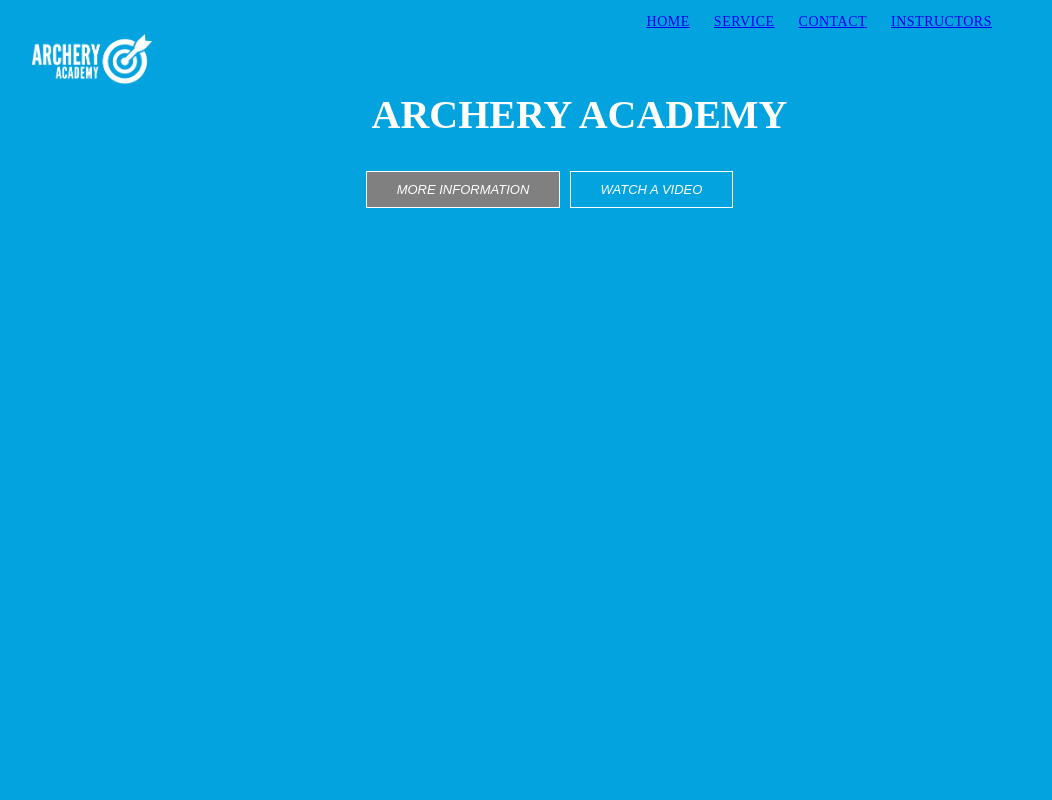
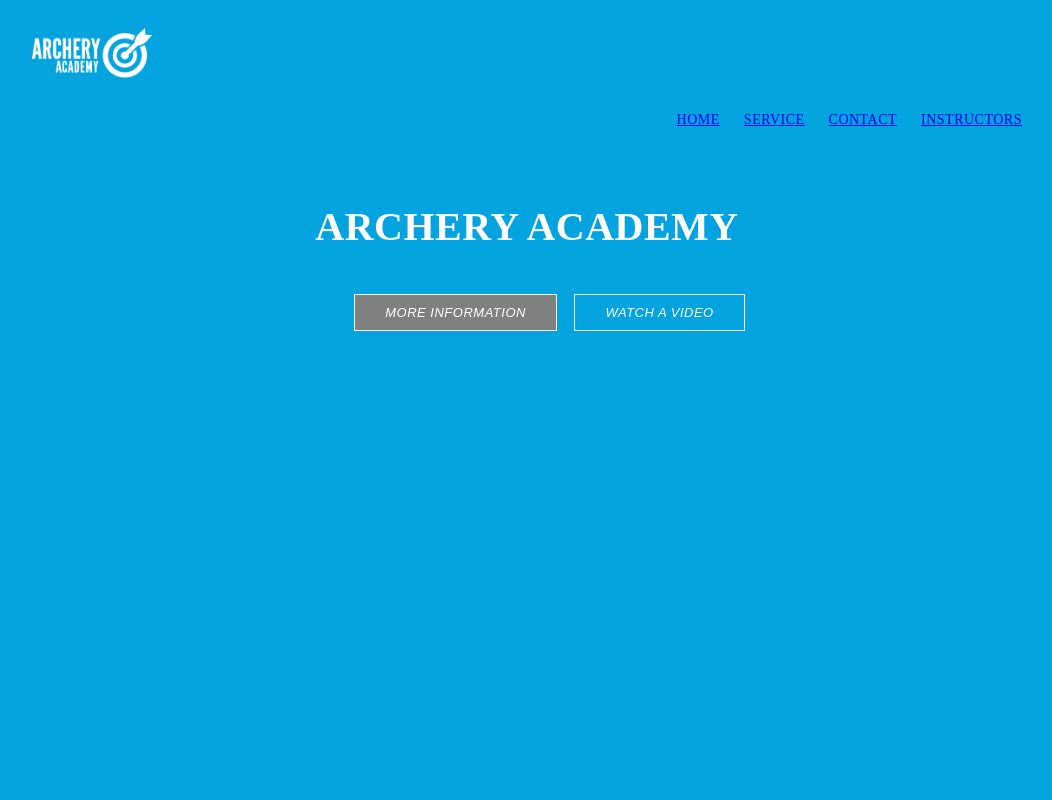
Before and after one commit to GuzmanFF/Archery-Project, a plain HTML site: page index.html in a window 1280 px wide. Shown: the top 800 px of the page, without its empty margins (128-1180 px from the left). Drawn offline with Linux system fonts and the light colour scheme.

Commit message:
Main Page/Menu section

```diff
--- a/index.html
+++ b/index.html
@@ -4,13 +4,14 @@
 	<meta charset="utf-8">
 	<title>Archery Academy</title>
 	<link href="styles/main.css" rel="stylesheet" type="text/css">
+	<link href="https://fonts.googleapis.com/css?family=Lato&display=swap" rel="stylesheet">
 	<link href="http://fonts.googleapis.com/css?family=Lato:100,300,400" rel="stylesheet">
 </head>
 <body>
-	<!--Header And Nav-->
+	<!-- Header And Nav-->
 	<header class="main-header groups containers">
 		<!-- <div class="row"> -->
-			<div class="logo"><img alt="logo" src="archeryAcademy-logo-white.png" width="120"></div>
+			<div class="logo"><img alt="logo" src="archeryAcademy-logo-white.png" width="120">
 			<ul class="main-nav nav">
 				<li class="active">
 					<a href="index.html">Home</a>
@@ -25,12 +26,13 @@
 					<a href="instructors.html">Instructors</a>
 				</li>
 			</ul>
-		</div>
 		<div class="title containers">
-			<h1>Archery Academy</h1> <div class="button">
+			<h1>Archery Academy</h1>
+			<div class="button">
         <a href="registration.html" class="btn btn-one">More Information</a>
         <a href="#" class="btn btn-two">Watch A Video</a>
       </div>
+		</div>
 		</div>
 	</header>
 
@@ -62,7 +64,7 @@
 	<footer class="main-footer containers groups">
 		<img alt="footer" src="footerImage.jpg" width="300">
 		<!-- <details><img alt="footer" src="footerImage.jpg" width="120"></details> -->
-		<h6>©Archery Academy | Seattle WA</h6>
+		<h6>&copy;Archery Academy | Seattle WA</h6>
 		<ul class="main-nav">
 			<li>
 				<a href="index.html">Home</a>
```
